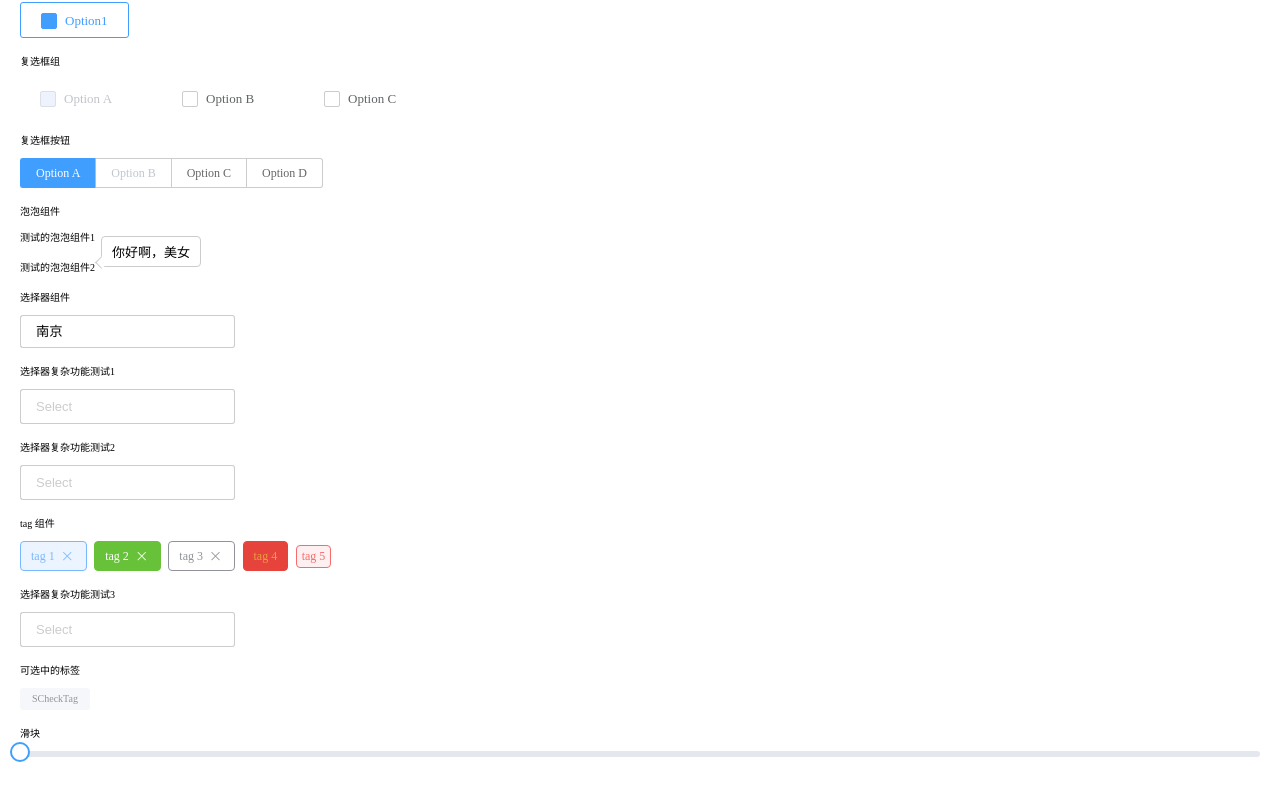
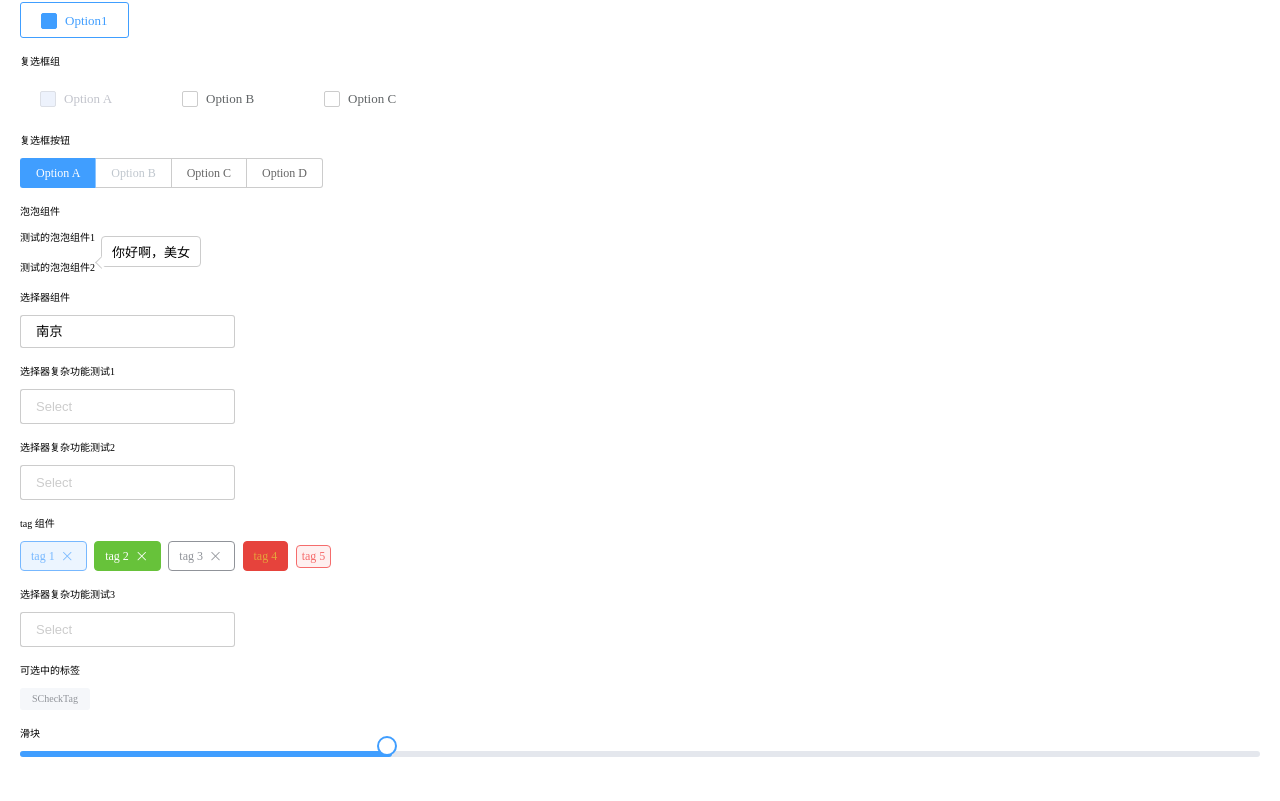
Before and after one commit to shengbenqiang/SComponent, a Vue app: page / in a window 1280 px wide. Shown: the part 605-1406 px from the top of the page. Built offline with nearby package versions, Linux system fonts and the light colour scheme; some icons are missing.

Commit message:
0.0.16 组件库开发；slider 和 sliderButton 组价之间数据通信正常，绑定值和触发事件提供完毕，拖动整个事件，样式，数据处理完毕，配合 popper 组件显示有样式问题，存在样式 bug 拖动至最大值情况元素宽度超出；

```diff
--- a/src/App.vue
+++ b/src/App.vue
@@ -122,8 +122,8 @@
   <br>
   <div style="margin-top: 15px">泡泡组件</div>
   <br>
-  <s-popper placement="bottom" content="你好啊，帅哥">
-    测试的泡泡组件1
+  <s-popper placement="top" content="60%">
+    <div>测试的泡泡组件1</div>
   </s-popper>
   <div style="margin-top: 15px"></div>
   <s-popper placement="right" effect="light" :visible="true" content="你好啊，美女">
@@ -217,7 +217,9 @@
   <br>
   <div style="margin-top: 15px">滑块</div>
   <br>
-  <s-slider />
+  <s-slider
+    v-model="sliderNum"
+  />
 </template>
 <script>
 import SButton from '@/components/SButton/SButton'
@@ -276,6 +278,11 @@ export default {
       },
       deep: true
     }
+    // sliderNum: {
+    //   handler (val) {
+    //     console.log(val)
+    //   }
+    // }
   },
   data () {
     return {
@@ -378,7 +385,8 @@ export default {
       filterValue: '',
       groupValue: '',
       multipleArr: [],
-      checked: false
+      checked: false,
+      sliderNum: 30
     }
   },
   methods: {
--- a/src/components/SPopper/SPopper.css
+++ b/src/components/SPopper/SPopper.css
@@ -22,12 +22,10 @@
     color: #000000;
 }
 .s-popper-show-base {
-    /*display: none;*/
     opacity: 0;
     z-index: 8888;
 }
 .s-popper-show-base[data-show] {
-    /*display: block;*/
     opacity: 1;
 }
 #arrow, #arrow::before {
--- a/src/components/SSlider/SSlider.vue
+++ b/src/components/SSlider/SSlider.vue
@@ -16,6 +16,7 @@
         ref="firstButton"
         :vertical="vertical"
         :model-value="firstValue"
+        @update:model-value="setNewVal"
       />
       <s-slider-button
         v-if="range"
@@ -26,7 +27,7 @@
 </template>
 
 <script>
-import { defineComponent, ref, reactive, provide, onMounted, toRefs, nextTick } from 'vue'
+import { defineComponent, ref, reactive, provide, onMounted, toRefs, nextTick, watch } from 'vue'
 import './SSlider.css'
 import SSliderButton from './SSliderButton.vue'
 
@@ -61,15 +62,17 @@ export default defineComponent({
   components: {
     SSliderButton
   },
-  setup (props) {
+  setup (props, { emit }) {
     const slider = ref()
     const firstButton = ref(null)
     const lineSty = ref(null)
+    const firstValue = ref(props.modelValue)
 
     const initData = reactive({
-      sliderSize: 1,
-      firstValue: 0
+      sliderSize: 1
     })
+
+    const { sliderSize } = toRefs(initData)
 
     const resetSize = () => {
       if (slider.value) {
@@ -90,19 +93,30 @@ export default defineComponent({
       if (props.vertical) {
         const sliderOffsetBottom = slider.value.getBoundingClientRect().bottom
         setPosition(((sliderOffsetBottom - event.clientY) / initData.sliderSize) * 100)
+        firstValue.value = ((sliderOffsetBottom - event.clientY) / initData.sliderSize) * 100
       } else {
         const sliderOffsetLeft = slider.value.getBoundingClientRect().left
         setPosition(((event.clientX - sliderOffsetLeft) / initData.sliderSize) * 100)
+        firstValue.value = ((event.clientX - sliderOffsetLeft) / initData.sliderSize) * 100
       }
+    }
+
+    const setNewVal = (val) => {
+      firstValue.value = val
+      lineSty.value = { width: `${val}%` }
     }
 
     onMounted(async () => {
       window.addEventListener('resize', resetSize)
       await nextTick()
       resetSize()
+      setPosition(firstValue.value)
     })
 
-    const { firstValue, sliderSize } = toRefs(initData)
+    watch(firstValue, (val) => {
+      emit('update:modelValue', val)
+      emit('change', val)
+    })
 
     provide('sliderValue', {
       name: 'slider',
@@ -116,6 +130,7 @@ export default defineComponent({
       firstButton,
       firstValue,
       lineSty,
+      setNewVal,
       handleSliderLineClick
     }
   }
--- a/src/components/SSlider/SSliderButton.css
+++ b/src/components/SSlider/SSliderButton.css
@@ -16,15 +16,14 @@
 }
 .s-slider-icon-div {
     position: absolute;
-    width: 36px;
-    height: 36px;
+    width: 30px;
+    height: 30px;
     top: -15px;
     background-color: transparent;
-    line-height: 30px;
     transform: translate(-50%);
-    text-align: center;
-    /* 文本不可选中 */
+    /*text-align: center;*/
     user-select: none;
+    z-index: 1;
 }
 .s-slider-enter-button {
     width: 22px;
--- a/src/components/SSlider/SSliderButton.vue
+++ b/src/components/SSlider/SSliderButton.vue
@@ -2,28 +2,31 @@
   <div
     :class="[
       's-slider-icon-div',
-      hovering ? 'hover' : '',
-      dragging ? 'dragging' : ''
     ]"
     :style="locate"
   >
+    <s-popper placement="top" :content="currentPosition">
       <div
         class="s-slider-icon"
         :class="[
-        hovering ? 's-slider-enter-button' : 's-slider-common-button'
+          hovering ? 's-slider-enter-button' : 's-slider-common-button',
+          hovering ? dragging ? '' : 'hover' : '',
+          dragging ? 'dragging' : ''
         ]"
         @mouseenter="handleSliderIconEnter"
         @mouseleave="handleSliderIconLeave"
         @mousedown="handleSliderIconDown"
         @mouseup="handleSliderIconUp"
       ></div>
+    </s-popper>
   </div>
 </template>
 
 <script>
-import { defineComponent, reactive, toRefs, inject, ref, computed, watch, nextTick } from 'vue'
+import { defineComponent, reactive, toRefs, inject, ref, computed } from 'vue'
 import './SSliderButton.css'
 import { on, off } from '@/untils/common'
+import SPopper from '@/components/SPopper/SPopper'
 
 export default defineComponent({
   name: 'SSliderButton',
@@ -37,7 +40,10 @@ export default defineComponent({
       default: false
     }
   },
-  setup (props) {
+  components: {
+    SPopper
+  },
+  setup (props, { emit }) {
     const locate = ref(null)
 
     const {
@@ -47,10 +53,6 @@ export default defineComponent({
       mini,
       max
     } = inject('sliderValue', undefined)
-
-    nextTick(() => {
-      console.log(sliderSize)
-    })
 
     const initData = reactive({
       hovering: false,
@@ -66,7 +68,7 @@ export default defineComponent({
     const { hovering, dragging } = toRefs(initData)
 
     const currentPosition = computed(() => {
-      return `${((props.modelValue - mini.value) / (max.value - mini.value)) * 100}%`
+      return `${parseInt(((props.modelValue - mini.value) / (max.value - mini.value)) * 100)}%`
     })
 
     const handleSliderIconEnter = () => {
@@ -88,17 +90,17 @@ export default defineComponent({
     }
 
     const handleSliderIconUp = () => {
-      if (disabled.value) { return }
-      dragging.value = !dragging.value
+      if (disabled.value) { }
     }
 
     const setPosition = async (percent) => {
-      if (percent === null || isNaN(percent)) { return }
+      if (percent === null || isNaN(percent) || percent < mini.value || percent > max.value) { return }
       if (props.vertical) {
         locate.value = { bottom: `${percent}%` }
       } else {
         locate.value = { left: `${percent}%` }
       }
+      emitEvent(percent)
     }
 
     const iconDragStart = (event) => {
@@ -147,17 +149,18 @@ export default defineComponent({
       initData.dragging = false
       off('mousemove', iconDragging)
       off('mouseup', iconDragEnd)
+      emitEvent(initData.newPosition)
     }
 
-    watch(() => props.modelValue, (val) => {
-      if (val) { return }
-      setPosition(val)
-    })
+    const emitEvent = (position) => {
+      emit('update:modelValue', position)
+    }
 
     return {
       hovering,
       dragging,
       locate,
+      currentPosition,
       handleSliderIconEnter,
       handleSliderIconLeave,
       handleSliderIconDown,
```
Lines whose indentation alone changed are shown as unchanged.
